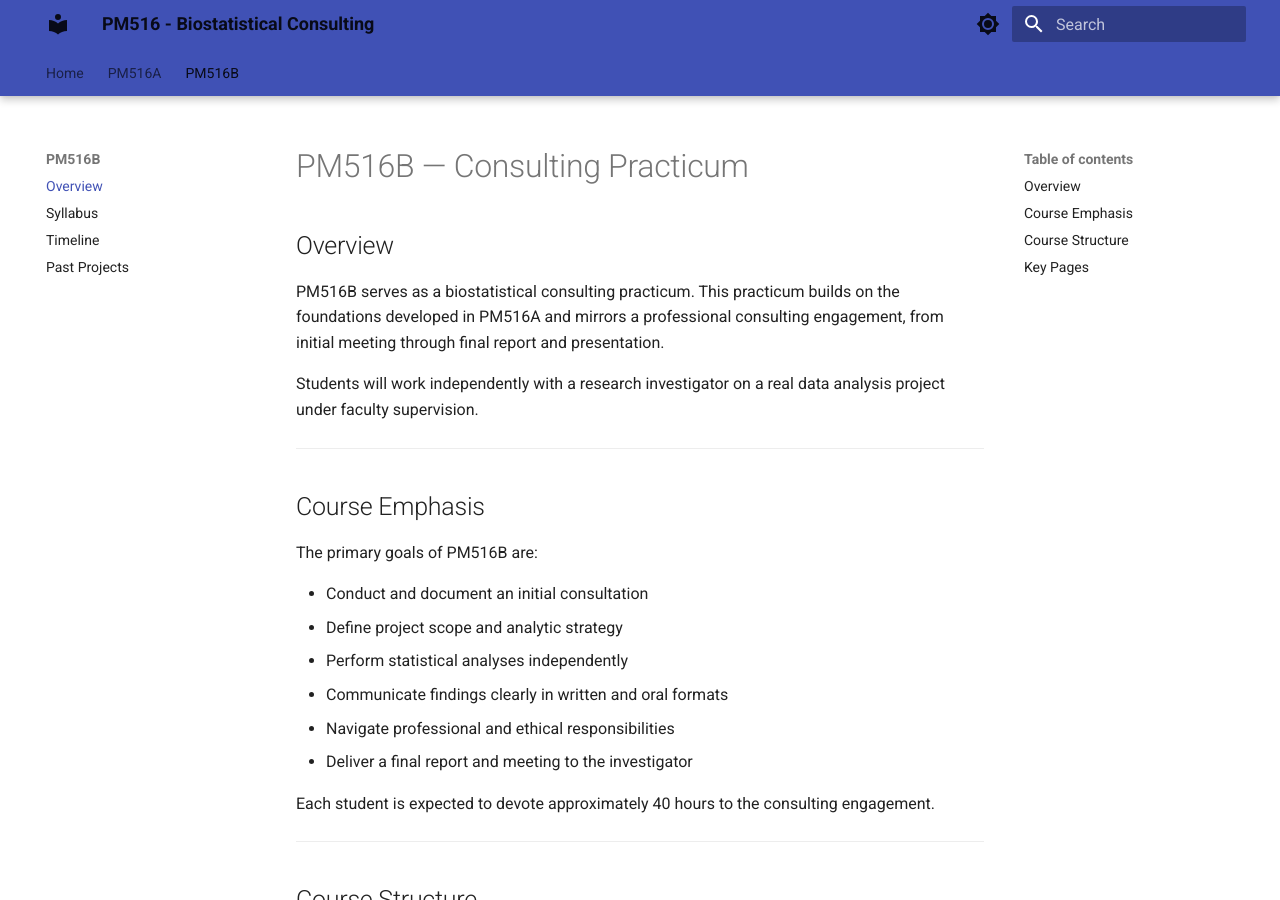
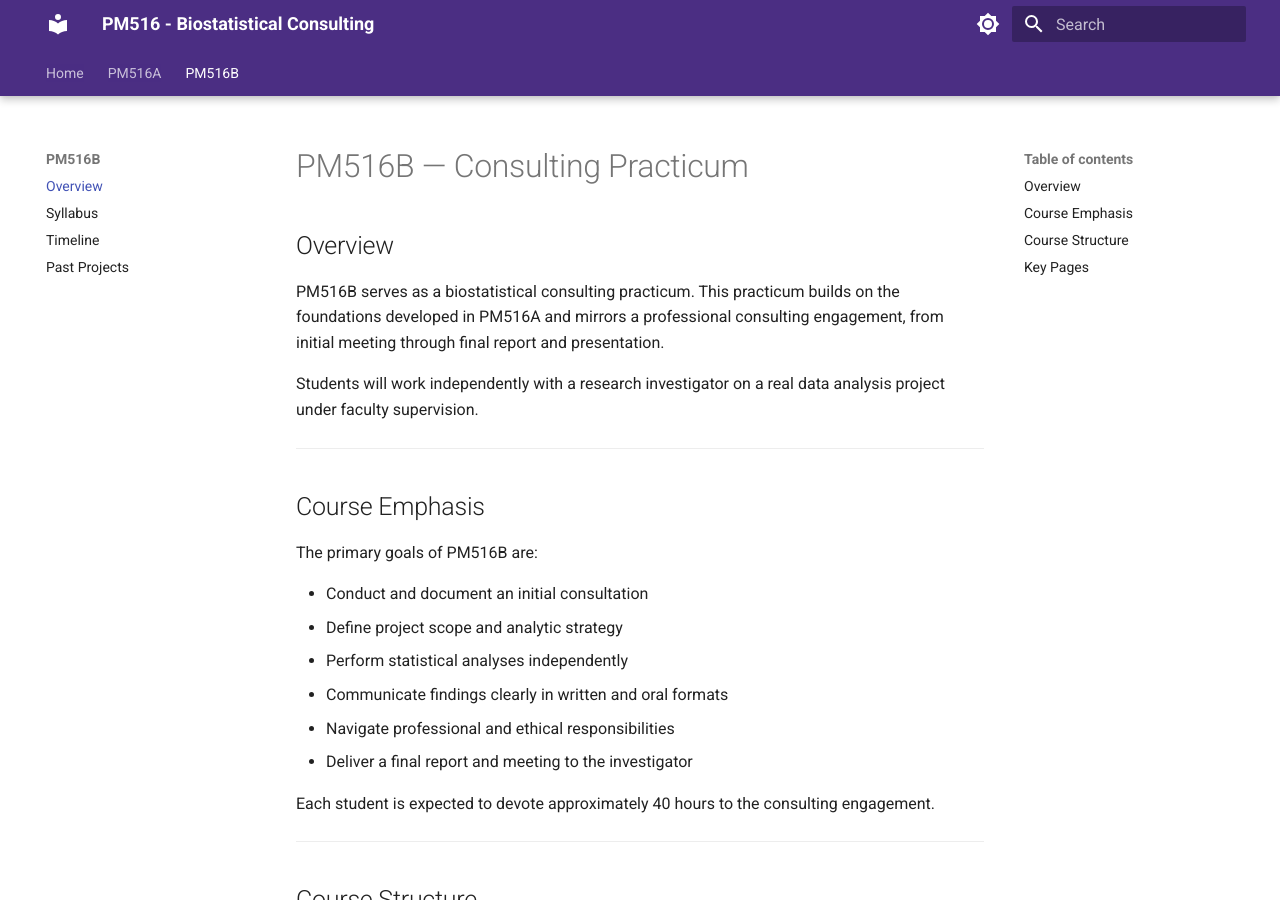
Before and after one commit to USCbiostats/PM516, an MkDocs documentation site: the page built from docs/PM516B/index.md, in a window 1280 px wide and 900 px high. Built offline with MkDocs 1.6.1 and Material for MkDocs 9.7.7, drawn with Linux system fonts in a browser that asks for light colours; comment, search, counter and statistics services are not loaded.

Commit message:
Update mkdocs.yml

```diff
--- a/mkdocs.yml
+++ b/mkdocs.yml
@@ -69,6 +69,7 @@ extra_javascript:
   # for tablesort
   - https://unpkg.com/tablesort@5.3.0/dist/tablesort.min.js
   - javascripts/tablesort.js
+  - javascripts/section-color.js
 
 extra_css:
   - css/section-colors.css
```
